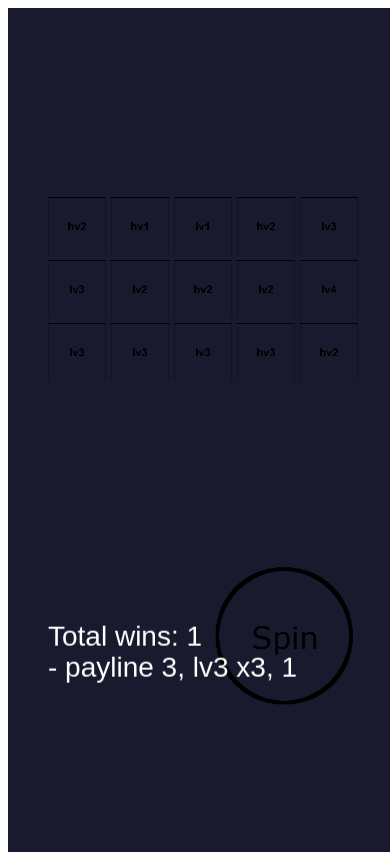
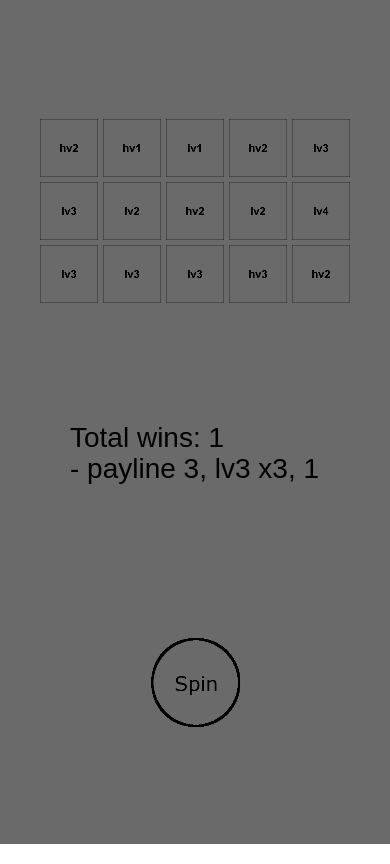
Before and after one commit to Valentin-Huard/pearFiction-studios-front-end-test, a website built with Vite: page index.html in a window 390 px wide. Built offline with nearby package versions, Linux system fonts and the light colour scheme.

Commit message:
feat: update styles for better visibility and adjust responsive layout

```diff
--- a/index.html
+++ b/index.html
@@ -5,6 +5,11 @@
     <link rel="icon" type="image/svg+xml" href="/favicon.svg" />
     <meta name="viewport" content="width=device-width, initial-scale=1.0" />
     <title>front-end-assignment</title>
+    <style>
+      /* Reset default margins and paddings, and set box-sizing to border-box */
+      * { margin: 0; padding: 0; box-sizing: border-box; }
+      html, body { width: 100%; height: 100%; overflow: hidden; }
+    </style>
   </head>
   <body>
     <div id="app"></div>
--- a/src/app/SlotMachine.ts
+++ b/src/app/SlotMachine.ts
@@ -54,7 +54,7 @@ export class SlotMachine {
 
         this.label = new Label({
             text: 'Total wins: 0',
-            style: { fill: '#ffffff', fontSize: 28, fontFamily: 'Arial' },
+            style: { fill: '#000000', fontSize: 28, fontFamily: 'Arial' },
             x: 0, y: 0,
         });
         this.container.addChild(this.label.elem);
@@ -65,16 +65,17 @@ export class SlotMachine {
     }
 
     /**
-     * Calculates the layout of the reels, button, and label based on the current screen size and resizes them
+     * Calculates the layout of the reels, button, and label based on the current screen size and resizes them.
      */
     private layout(): void {
         const screenWidth = this.app.screen.width;
         const screenHeight = this.app.screen.height;
         const margin = 50;
-        const buttonSize = 150;
+        const isMobile = screenWidth <= 600;
 
-        const reelZoneH = screenHeight * 2 / 3;
-        const uiZoneY = screenHeight * 2 / 3;
+        const reelZoneH = isMobile ? screenHeight / 2 : screenHeight * 2 / 3;
+        const uiZoneY = reelZoneH;
+        const uiZoneH = screenHeight - reelZoneH;
 
         const availW = screenWidth - 2 * margin;
         const availH = reelZoneH - 2 * margin;
@@ -91,17 +92,29 @@ export class SlotMachine {
 
         this.reel.resize(reelStartX, reelStartY, symbolSize, stepX, stepY);
 
+        const buttonSize = isMobile ? Math.min(120, screenWidth * 0.25) : 150;
         this.button.elem.width = buttonSize;
         this.button.elem.height = buttonSize;
 
-        const labelY = uiZoneY + margin;
-        const labelCenterY = labelY + 14;
+        if (isMobile) {
+            const halfUI = uiZoneH / 2;
 
-        this.label.elem.x = reelStartX;
-        this.label.elem.y = labelY;
+            this.label.elem.anchor.set(0.5, 0);
+            this.label.elem.x = screenWidth / 2;
+            this.label.elem.y = uiZoneY;
 
-        this.button.elem.x = reelStartX + reelWidth - buttonSize;
-        this.button.elem.y = labelCenterY - buttonSize / 2;
+            this.button.elem.x = screenWidth / 2 - buttonSize / 2;
+            this.button.elem.y = uiZoneY + halfUI;
+        } else {
+            const labelY = uiZoneY + margin;
+
+            this.label.elem.anchor.set(0, 0);
+            this.label.elem.x = reelStartX;
+            this.label.elem.y = labelY;
+
+            this.button.elem.x = reelStartX + reelWidth - buttonSize;
+            this.button.elem.y = labelY + 14 - buttonSize / 2;
+        }
     }
 
     private spin(){
--- a/src/app/preloader.ts
+++ b/src/app/preloader.ts
@@ -16,7 +16,7 @@ export class PreloaderScreen {
     this.label = new Text({
       text: '0%',
       style: {
-        fill: '#ffffff',
+        fill: '#000000',
         fontSize: 30,
         fontFamily: 'Arial',
         fontWeight: 'bold',
--- a/src/main.ts
+++ b/src/main.ts
@@ -4,7 +4,7 @@ import { PreloaderScreen } from './app/preloader';
 
 (async () => {
   const app = new Application();
-  await app.init({ background: '#1a1a2e', resizeTo: window });
+  await app.init({ background: '#6a6a6a', resizeTo: window });
   document.body.appendChild(app.canvas);
 
   const preloader = new PreloaderScreen(app);
```
Also changed, not shown: README.md.
